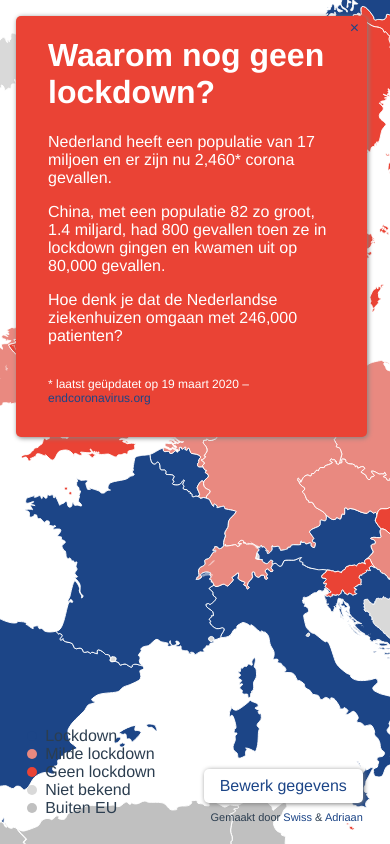
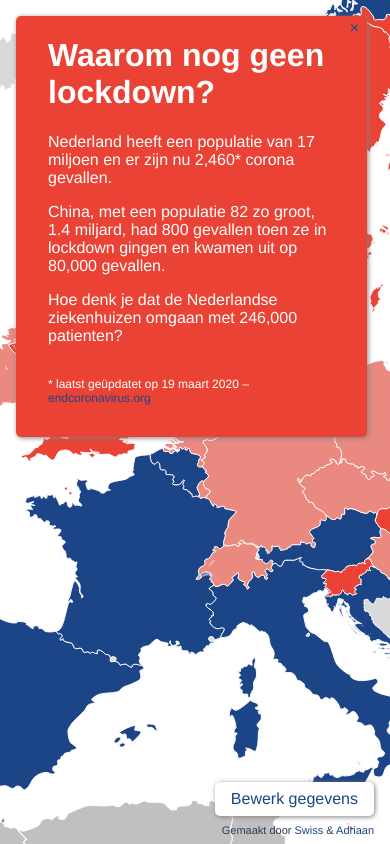
Before and after one commit to adriaandotcom/lockdown, a Vue app: page / in a window 390 px wide. Built offline with nearby package versions, Linux system fonts and the light colour scheme; no server answers.

Commit message:
Show legend at top when on mobile

```diff
--- a/src/App.vue
+++ b/src/App.vue
@@ -1,6 +1,6 @@
 <template>
   <div id="app">
-    <HomePage msg="Welcome to Your Vue.js App" />
+    <HomePage />
   </div>
 </template>
 
@@ -27,7 +27,6 @@ body {
   font-family: Avenir, Helvetica, Arial, sans-serif;
   -webkit-font-smoothing: antialiased;
   -moz-osx-font-smoothing: grayscale;
-  /* text-align: center; */
   color: #2c3e50;
   width: 100%;
   height: 100%;
--- a/src/components/HomePage.vue
+++ b/src/components/HomePage.vue
@@ -47,11 +47,26 @@ export default {
   bottom: 1.7rem;
   left: 1.7rem;
 }
+
+@media only screen and (max-width: 500px) {
+  .legend {
+    top: 1rem;
+    left: 1rem;
+  }
+}
+
 .link {
   position: absolute;
   bottom: 1.3rem;
   right: 1.7rem;
 }
+@media only screen and (max-width: 800px) {
+  .link {
+    bottom: 0.5rem;
+    right: 1rem;
+  }
+}
+
 .link > a {
   background-color: white;
   border-radius: 5px;
```
